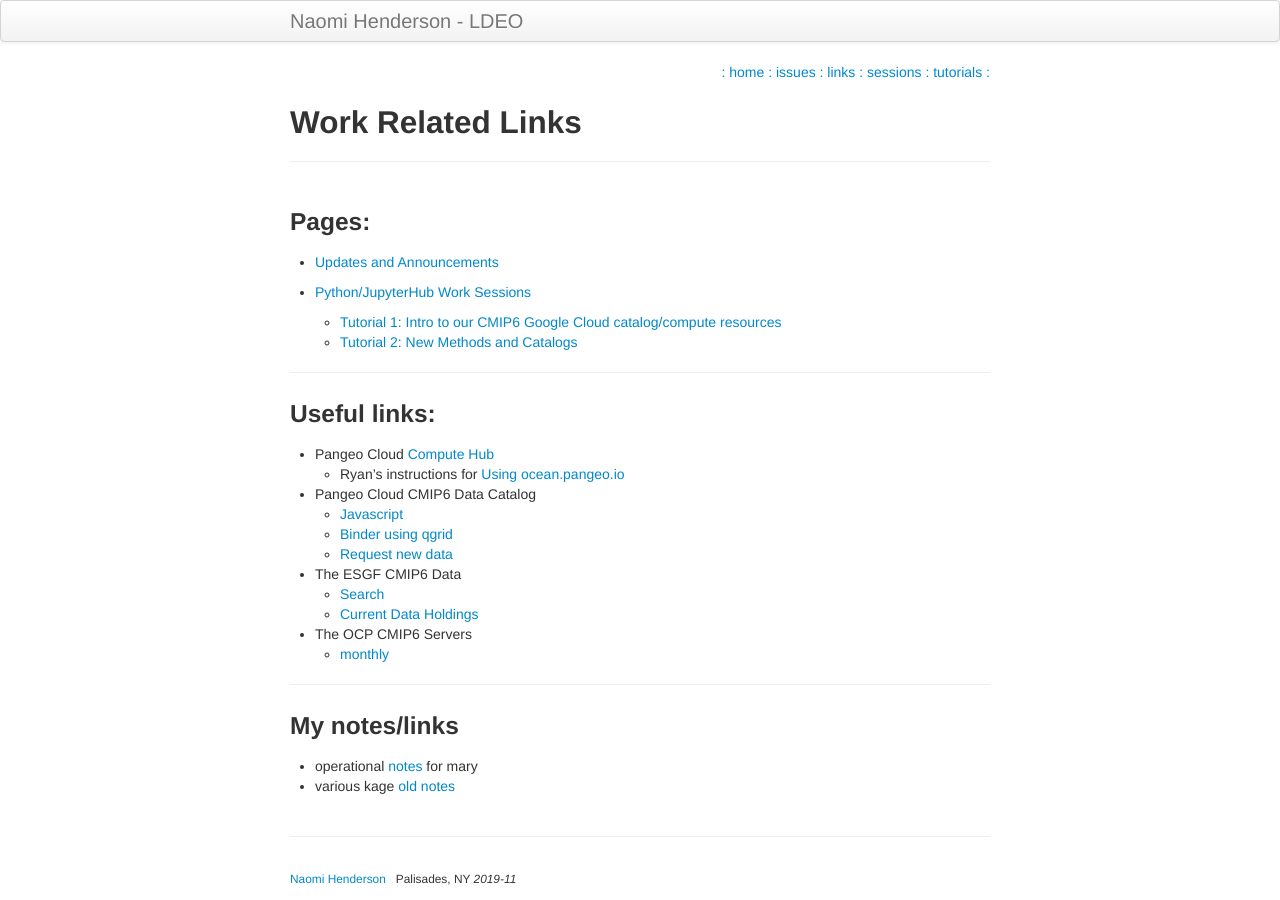
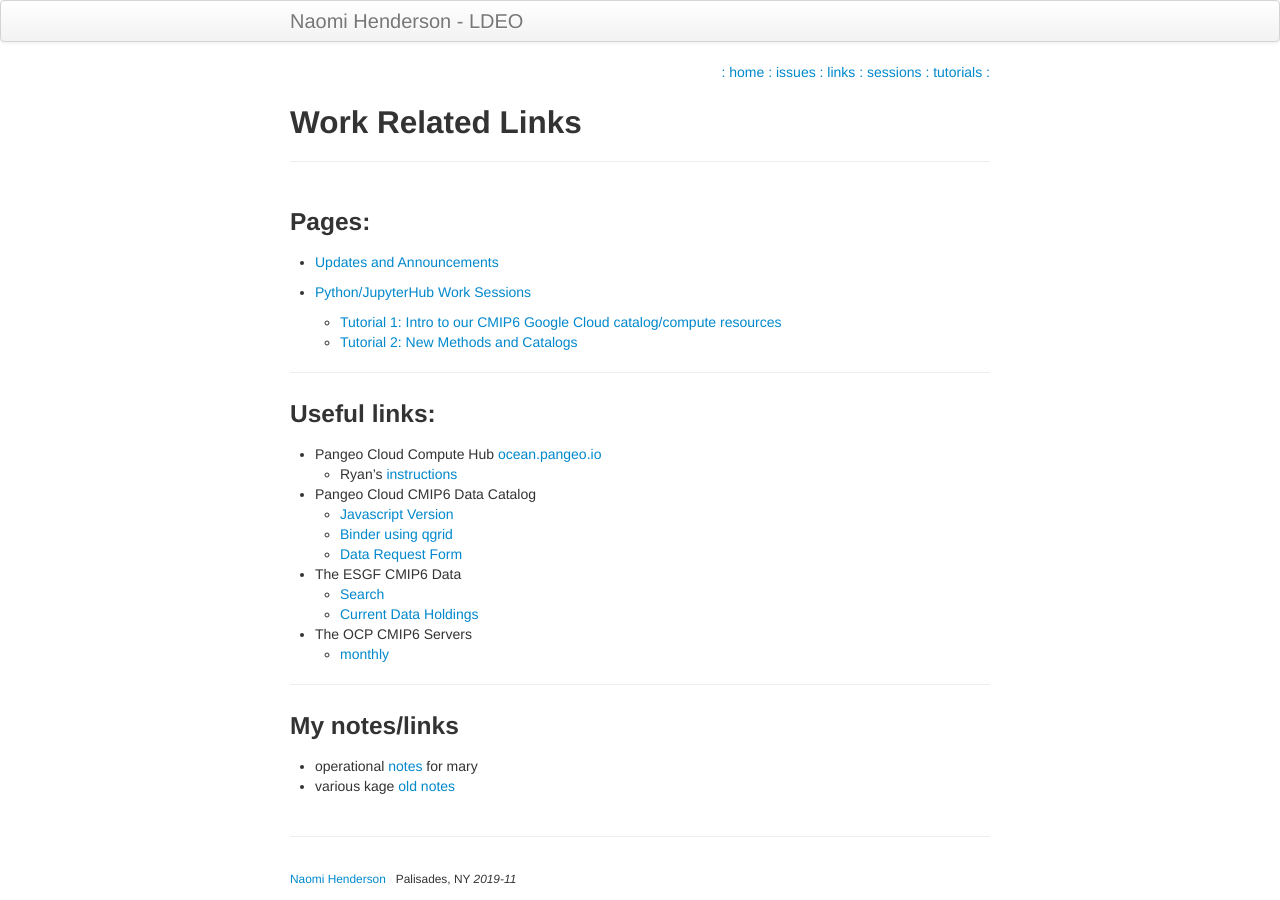
Before and after one commit to naomi-henderson/naomi-henderson.github.io, a Jekyll site: the page built from pages/links.md, in a window 1280 px wide. Built offline with Jekyll 4.4.1, drawn with Linux system fonts in a browser that asks for light colours.

Commit message:
more cleaning

```diff
--- a/pages/links.md
+++ b/pages/links.md
@@ -16,13 +16,13 @@ description: a way to share my current projects
 ### Useful links:
 
 
-- Pangeo Cloud [Compute Hub](https://ocean.pangeo.io){:target="_blank_"}
-   - Ryan's instructions for [Using ocean.pangeo.io](https://discourse.pangeo.io/t/using-ocean-pangeo-io-for-the-cmip6-hackathon/291){:target="_blank_"}
+- Pangeo Cloud Compute Hub [ocean.pangeo.io](https://ocean.pangeo.io){:target="_blank_"}
+   - Ryan's [instructions](https://discourse.pangeo.io/t/using-ocean-pangeo-io-for-the-cmip6-hackathon/291){:target="_blank_"}
 
 - Pangeo Cloud CMIP6 Data Catalog
-   - [Javascript](https://pangeo-data.github.io/pangeo-datastore/cmip6_pangeo.html){:target="_blank_"}
+   - [Javascript Version](https://pangeo-data.github.io/pangeo-datastore/cmip6_pangeo.html){:target="_blank_"}
    - [Binder using qgrid](https://binder.pangeo.io/v2/gh/naomi-henderson/CMIP6-qgrid/master){:target="_blank_"}
-   - [Request new data](https://docs.google.com/forms/d/e/1FAIpQLScFjA5IddqBs2Rc0xGbzn32NPq12TKr-b-8KGtXWyNDK5sJCg/viewform){:target="_blank_"}
+   - [Data Request Form](https://docs.google.com/forms/d/e/1FAIpQLScFjA5IddqBs2Rc0xGbzn32NPq12TKr-b-8KGtXWyNDK5sJCg/viewform){:target="_blank_"}
 
 - The ESGF CMIP6 Data
    - [Search](https://esgf-node.llnl.gov/search/cmip6/){:target="_blank_"}
```
